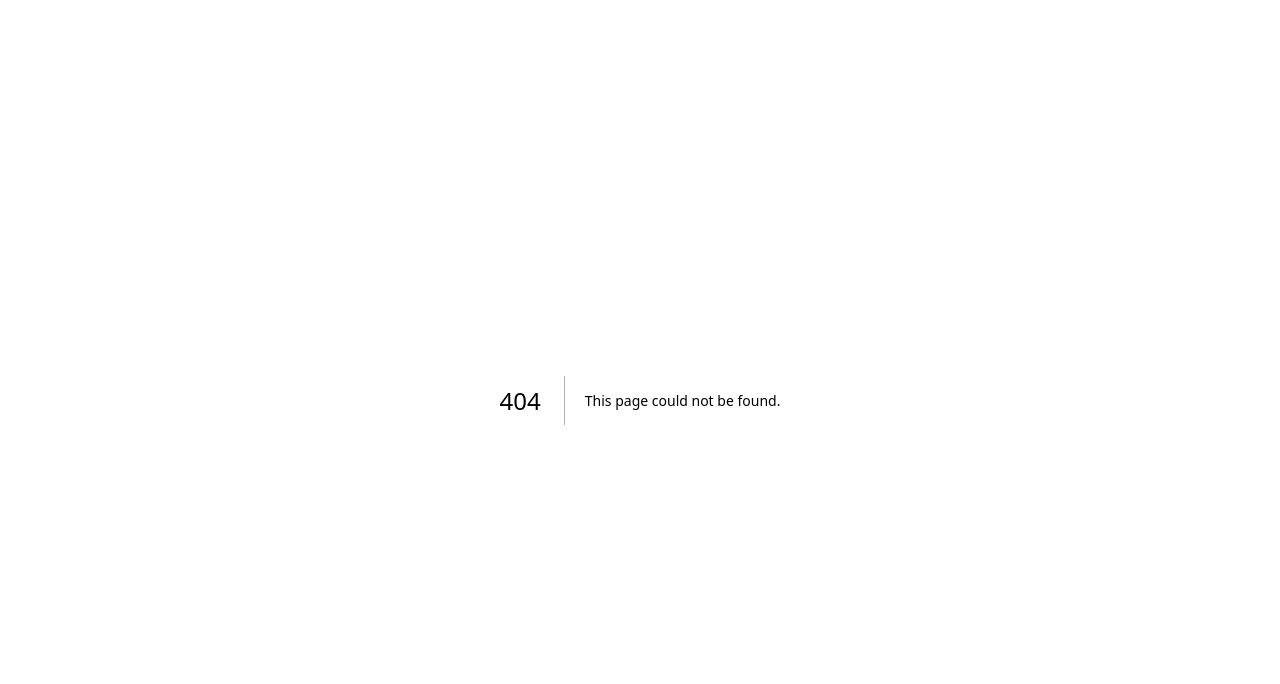
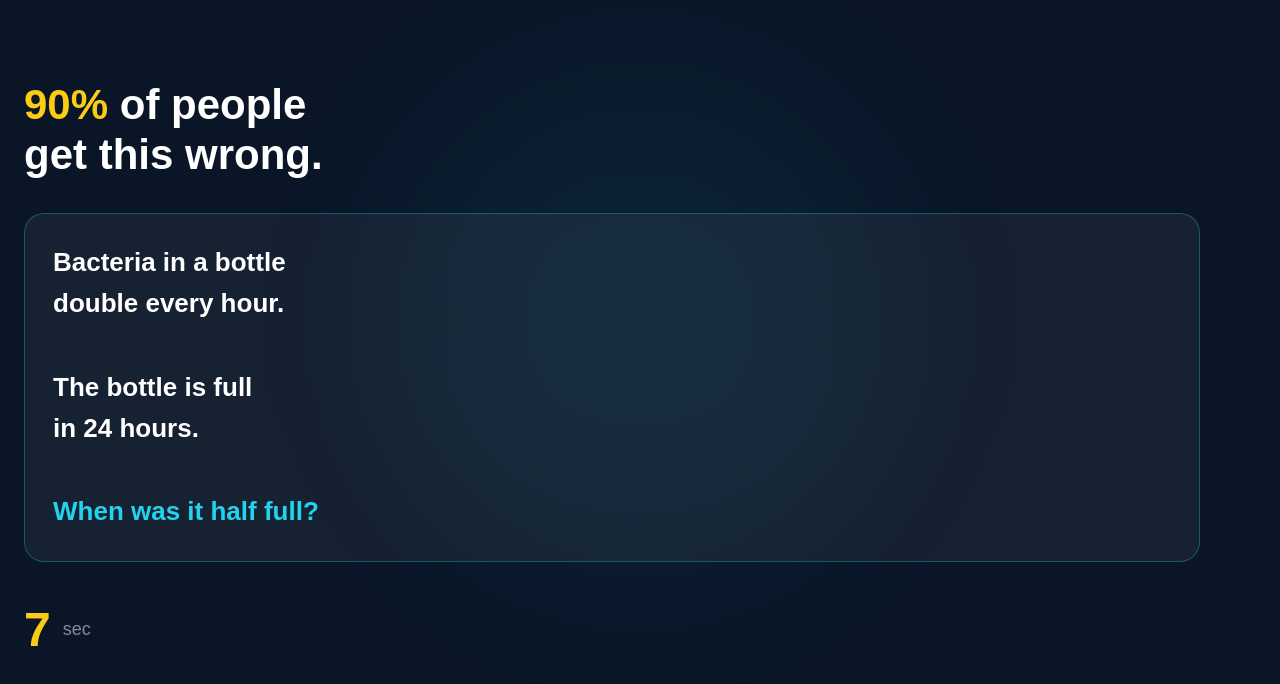
Before and after one commit to vegali915/mathnique, a Next.js app: page /vid-m9x3k2 in a window 1280 px wide. Before the commit this address had no page. Shown: the top 684 px of the page. Built offline with nearby package versions, Linux system fonts and the light colour scheme.

Commit message:
Add video page for TikTok

```diff
--- /dev/null
+++ b/app/vid-m9x3k2/page.tsx
@@ -0,0 +1,261 @@
+'use client'
+
+import { useEffect, useState } from 'react'
+
+export default function VideoPage() {
+  const [phase, setPhase] = useState(0)
+  const [countdown, setCountdown] = useState(10)
+  const [showHook, setShowHook] = useState(false)
+  const [showQuestion, setShowQuestion] = useState(false)
+
+  useEffect(() => {
+    // 場面1：フック表示（0秒）
+    setTimeout(() => setShowHook(true), 100)
+    // 場面2：問題文表示（1秒後）
+    setTimeout(() => setShowQuestion(true), 1000)
+    // 場面3：カウントダウン開始（2秒後）
+    setTimeout(() => setPhase(1), 2000)
+    // 場面4：解答表示（12秒後）
+    setTimeout(() => setPhase(2), 12000)
+    // 場面5：解説表示（14秒後）
+    setTimeout(() => setPhase(3), 14000)
+    // 場面6：プロフィール誘導（22秒後）
+    setTimeout(() => setPhase(4), 22000)
+  }, [])
+
+  useEffect(() => {
+    if (phase !== 1) return
+    const timer = setInterval(() => {
+      setCountdown(prev => {
+        if (prev <= 1) {
+          clearInterval(timer)
+          return 0
+        }
+        return prev - 1
+      })
+    }, 1000)
+    return () => clearInterval(timer)
+  }, [phase])
+
+  return (
+    <main style={{
+      width: '100vw',
+      height: '100vh',
+      backgroundColor: '#0A1628',
+      display: 'flex',
+      flexDirection: 'column',
+      alignItems: 'center',
+      justifyContent: 'flex-start',
+      paddingTop: '80px',
+      paddingBottom: '200px',
+      paddingLeft: '24px',
+      paddingRight: '80px',
+      overflow: 'hidden',
+      position: 'relative',
+    }}>
+
+      {/* 背景グロー */}
+      <div style={{
+        position: 'absolute',
+        top: '40%',
+        left: '50%',
+        transform: 'translate(-50%, -50%)',
+        width: '500px',
+        height: '500px',
+        backgroundColor: 'rgba(34,211,238,0.06)',
+        borderRadius: '50%',
+        filter: 'blur(80px)',
+        pointerEvents: 'none',
+      }} />
+
+      {/* 場面1・2・3：フック＋問題文＋カウントダウン */}
+      {phase <= 1 && (
+        <div style={{
+          display: 'flex',
+          flexDirection: 'column',
+          gap: '32px',
+          width: '100%',
+          position: 'relative',
+          zIndex: 10,
+        }}>
+
+          {/* フック */}
+          <div style={{
+            opacity: showHook ? 1 : 0,
+            transform: showHook ? 'translateY(0)' : 'translateY(-20px)',
+            transition: 'opacity 0.6s ease, transform 0.6s ease',
+          }}>
+            <p style={{
+              fontSize: '42px',
+              fontWeight: 'bold',
+              color: 'white',
+              lineHeight: '1.2',
+            }}>
+              <span style={{color: '#facc15'}}>90%</span> of people<br />get this wrong.
+            </p>
+          </div>
+
+          {/* 問題文 */}
+          <div style={{
+            opacity: showQuestion ? 1 : 0,
+            transform: showQuestion ? 'translateY(0)' : 'translateY(20px)',
+            transition: 'opacity 0.6s ease, transform 0.6s ease',
+            backgroundColor: 'rgba(255,255,255,0.05)',
+            border: '1px solid rgba(34,211,238,0.3)',
+            borderRadius: '20px',
+            padding: '28px',
+          }}>
+            <p style={{
+              fontSize: '26px',
+              fontWeight: 'bold',
+              color: 'white',
+              lineHeight: '1.6',
+            }}>
+              Bacteria in a bottle<br />double every hour.<br /><br />
+              The bottle is full<br />in 24 hours.<br /><br />
+              <span style={{color: 'rgba(34,211,238,1)'}}>When was it half full?</span>
+            </p>
+          </div>
+
+          {/* カウントダウン */}
+          {phase === 1 && (
+            <div style={{
+              display: 'flex',
+              alignItems: 'center',
+              gap: '12px',
+            }}>
+              <p style={{
+                fontSize: '48px',
+                fontWeight: 'bold',
+                color: countdown <= 3 ? '#ef4444' : '#facc15',
+                transition: 'color 0.3s ease',
+                fontVariantNumeric: 'tabular-nums',
+              }}>
+                {countdown}
+              </p>
+              <p style={{
+                fontSize: '18px',
+                color: 'rgba(255,255,255,0.5)',
+              }}>sec</p>
+            </div>
+          )}
+        </div>
+      )}
+
+      {/* 場面4：解答 */}
+      {phase === 2 && (
+        <div style={{
+          display: 'flex',
+          flexDirection: 'column',
+          alignItems: 'center',
+          justifyContent: 'center',
+          gap: '24px',
+          width: '100%',
+          height: '100%',
+          position: 'relative',
+          zIndex: 10,
+          animation: 'fadeIn 0.4s ease',
+        }}>
+          <p style={{
+            fontSize: '24px',
+            color: 'rgba(255,255,255,0.6)',
+            letterSpacing: '0.1em',
+          }}>THE ANSWER IS</p>
+          <p style={{
+            fontSize: '72px',
+            fontWeight: 'bold',
+            color: '#22d3ee',
+            animation: 'scaleIn 0.4s ease',
+          }}>23 hours</p>
+        </div>
+      )}
+
+      {/* 場面5：解説 */}
+      {phase === 3 && (
+        <div style={{
+          display: 'flex',
+          flexDirection: 'column',
+          gap: '20px',
+          width: '100%',
+          position: 'relative',
+          zIndex: 10,
+          animation: 'fadeIn 0.4s ease',
+        }}>
+          <p style={{
+            fontSize: '22px',
+            color: '#22d3ee',
+            fontWeight: 'bold',
+            letterSpacing: '0.05em',
+          }}>Why?</p>
+          <div style={{
+            backgroundColor: 'rgba(255,255,255,0.05)',
+            border: '1px solid rgba(34,211,238,0.3)',
+            borderRadius: '20px',
+            padding: '28px',
+            display: 'flex',
+            flexDirection: 'column',
+            gap: '16px',
+          }}>
+            {[
+              'If it doubles every hour,',
+              'then one hour before full',
+              "it's half full.",
+              'So it\'s 23 hours.',
+            ].map((line, i) => (
+              <p key={i} style={{
+                fontSize: '24px',
+                color: 'white',
+                lineHeight: '1.5',
+                animation: `fadeIn 0.4s ease ${i * 0.3}s both`,
+              }}>{line}</p>
+            ))}
+          </div>
+        </div>
+      )}
+
+      {/* 場面6：プロフィール誘導 */}
+      {phase === 4 && (
+        <div style={{
+          display: 'flex',
+          flexDirection: 'column',
+          alignItems: 'center',
+          justifyContent: 'center',
+          gap: '24px',
+          width: '100%',
+          height: '100%',
+          position: 'relative',
+          zIndex: 10,
+          animation: 'fadeIn 0.4s ease',
+        }}>
+          <p style={{
+            fontSize: '32px',
+            fontWeight: 'bold',
+            color: 'white',
+            textAlign: 'center',
+            lineHeight: '1.4',
+          }}>
+            Think you can<br />beat <span style={{color: '#facc15'}}>90%</span>?
+          </p>
+          <p style={{
+            fontSize: '20px',
+            color: 'rgba(34,211,238,0.9)',
+            textAlign: 'center',
+          }}>
+            🔗 Link in bio → Mathnique
+          </p>
+        </div>
+      )}
+
+      <style>{`
+        @keyframes fadeIn {
+          from { opacity: 0; transform: translateY(10px); }
+          to { opacity: 1; transform: translateY(0); }
+        }
+        @keyframes scaleIn {
+          from { opacity: 0; transform: scale(0.8); }
+          to { opacity: 1; transform: scale(1); }
+        }
+      `}</style>
+    </main>
+  )
+}
```
